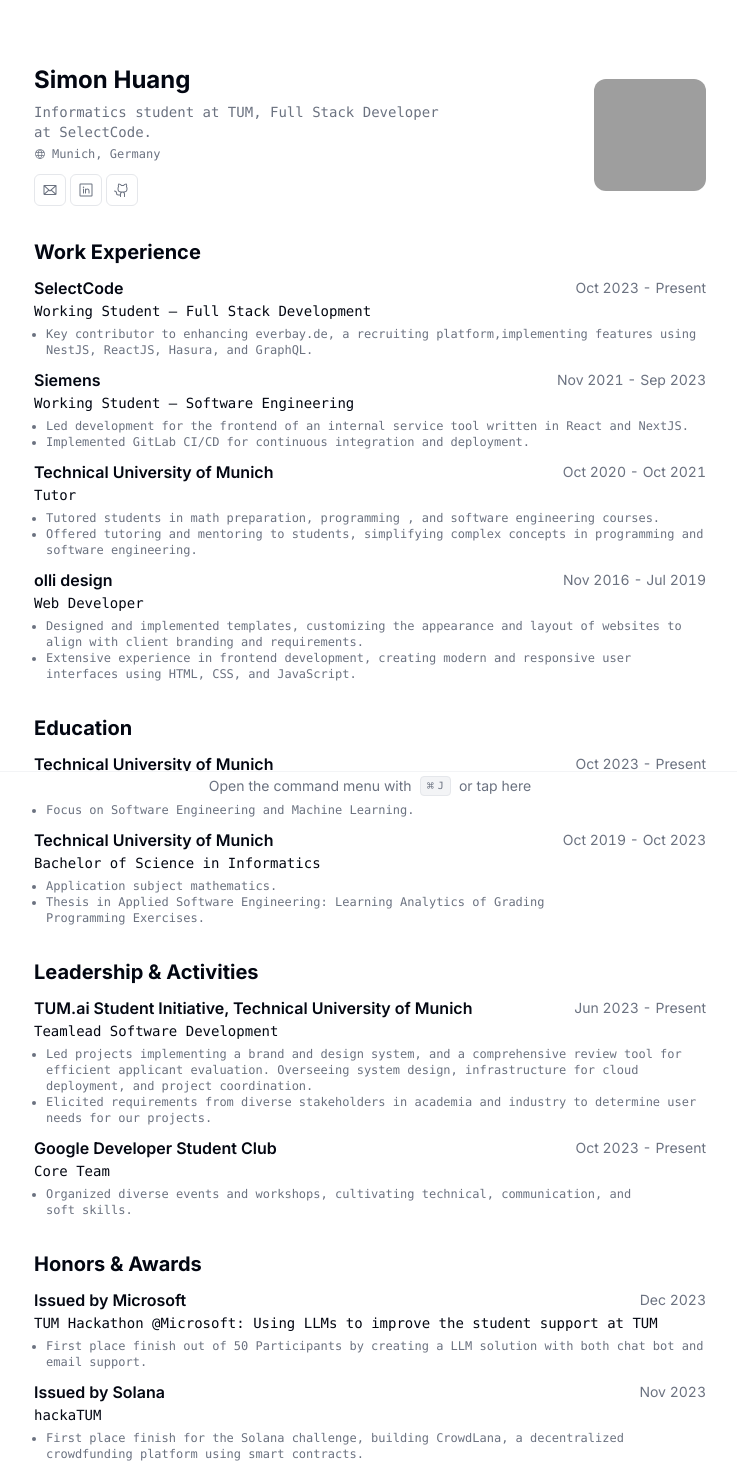
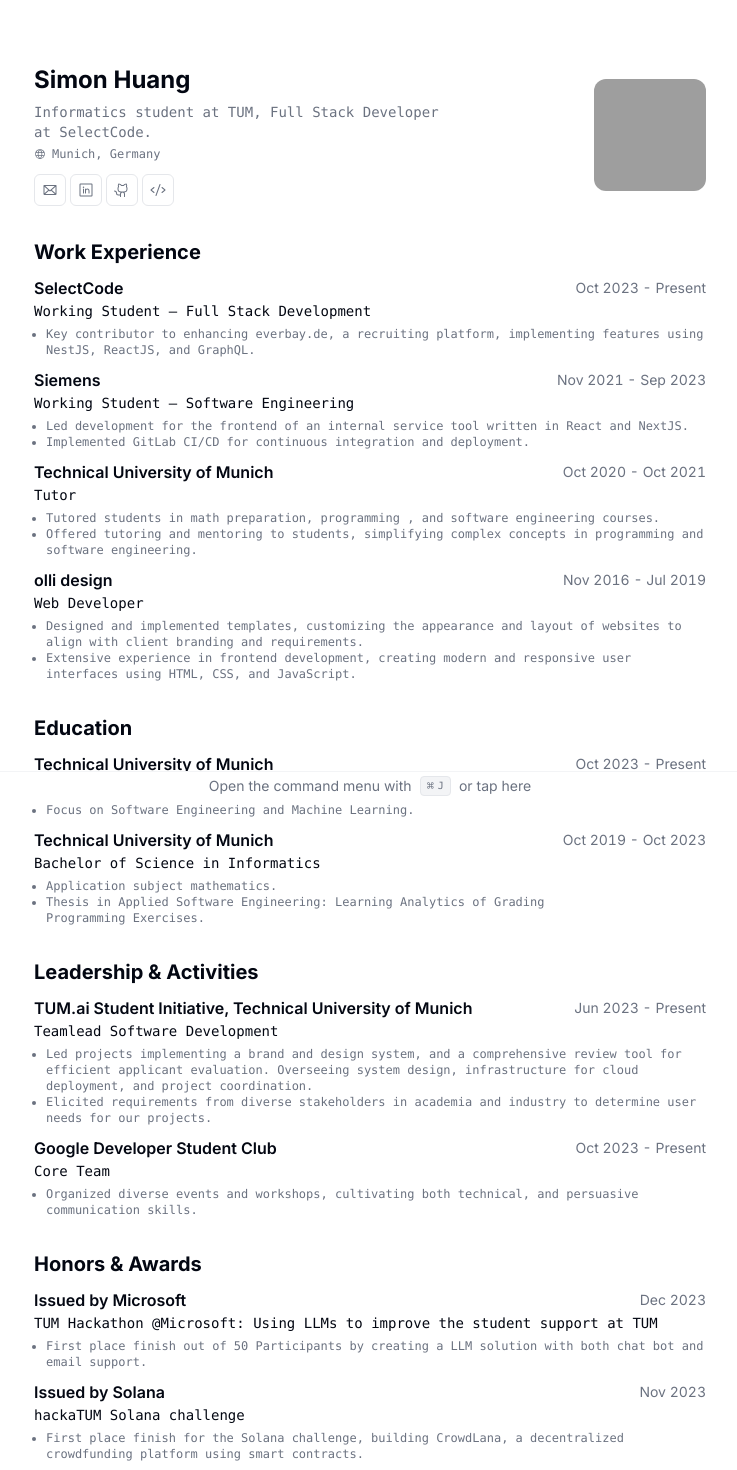
Before and after one commit to simon-hng/portfolio, a Next.js app: page / in a window 1280 px wide. Shown: the top 1470 px of the page, without its empty margins (270-1007 px from the left). Built offline with nearby package versions, Linux system fonts and the light colour scheme; grey boxes are pictures that could not be loaded.

Commit message:
adjust cv styles

```diff
--- a/cv.yml
+++ b/cv.yml
@@ -18,6 +18,9 @@
     - network: GitHub
       username: simon-hng
       url: https://github.com/simon-hng
+    - network: LeetCode
+      username: simon-hng
+      url: https://leetcode.com/simon-hng
 
 work:
   - organization: SelectCode
@@ -27,7 +30,7 @@
     startDate: 2023-10-01T00:00:00Z
     endDate: "present"
     highlights:
-      - Key contributor to enhancing everbay.de, a recruiting platform,implementing features using NestJS, ReactJS, Hasura, and GraphQL.
+      - Key contributor to enhancing everbay.de, a recruiting platform, implementing features using NestJS, ReactJS, and GraphQL.
 
   - organization: Siemens
     position: Working Student – Software Engineering
@@ -103,18 +106,18 @@
     startDate: 2023-10-01T00:00:00Z
     endDate: "present"
     highlights:
-      - Organized diverse events and workshops, cultivating technical, communication, and soft skills.
+      - Organized diverse events and workshops, cultivating both technical, and persuasive communication skills.
 
 awards:
   - title: "TUM Hackathon @Microsoft: Using LLMs to improve the student support at TUM"
-    date: 2023-12-03
+    date: 2023-12-03T00:00:00Z
     issuer: Microsoft
     url: https://gamma.app/public/LLMs-for-Student-Support-TUM-x-Microsoft-Hackathon-0ws34zwd187rss1?mode=doc
     location: Munich
     highlights:
       - First place finish out of 50 Participants by creating a LLM solution with both chat bot and email support.
-  - title: "hackaTUM"
-    date: 2023-11-19
+  - title: "hackaTUM Solana challenge"
+    date: 2023-11-19T00:00:00Z
     issuer: Solana
     url: https://hack.tum.de/
     location: Munich
--- a/src/app/page.tsx
+++ b/src/app/page.tsx
@@ -22,7 +22,7 @@
 
 export default function Page() {
   return (
-    <main className="container relative mx-auto scroll-my-12 overflow-auto p-4 print:p-12 md:p-16">
+    <main className="container relative mx-auto scroll-my-12 overflow-auto p-4 pb-12 print:p-12 md:p-16">
       <section className="mx-auto w-full max-w-2xl space-y-8 bg-white print:space-y-6">
         <div className="flex items-center justify-between gap-4">
           <div className="flex-1 space-y-1.5">
--- a/src/components/social-icon.tsx
+++ b/src/components/social-icon.tsx
@@ -1,5 +1,5 @@
 import { Profile } from "@/data/resume-schema";
-import { GithubLogo, LinkedinLogo } from "@phosphor-icons/react/dist/ssr";
+import { Code, GithubLogo, LinkedinLogo } from "@phosphor-icons/react/dist/ssr";
 
 interface Props {
   social: Profile["network"];
@@ -10,6 +10,7 @@
   const Icon = {
     LinkedIn: LinkedinLogo,
     GitHub: GithubLogo,
+    LeetCode: Code,
   }[social];
 
   return <Icon className={className} />;
--- a/src/data/resume-schema.ts
+++ b/src/data/resume-schema.ts
@@ -1,5 +1,5 @@
 export interface Profile {
-  network: "GitHub" | "LinkedIn";
+  network: "GitHub" | "LinkedIn" | "LeetCode";
   username: string;
   url: string;
 }
```
Also changed, not shown: src/data/resume-schema.json (+7 -2 lines), 2 other files (tests, documents, lock files or other folders).
